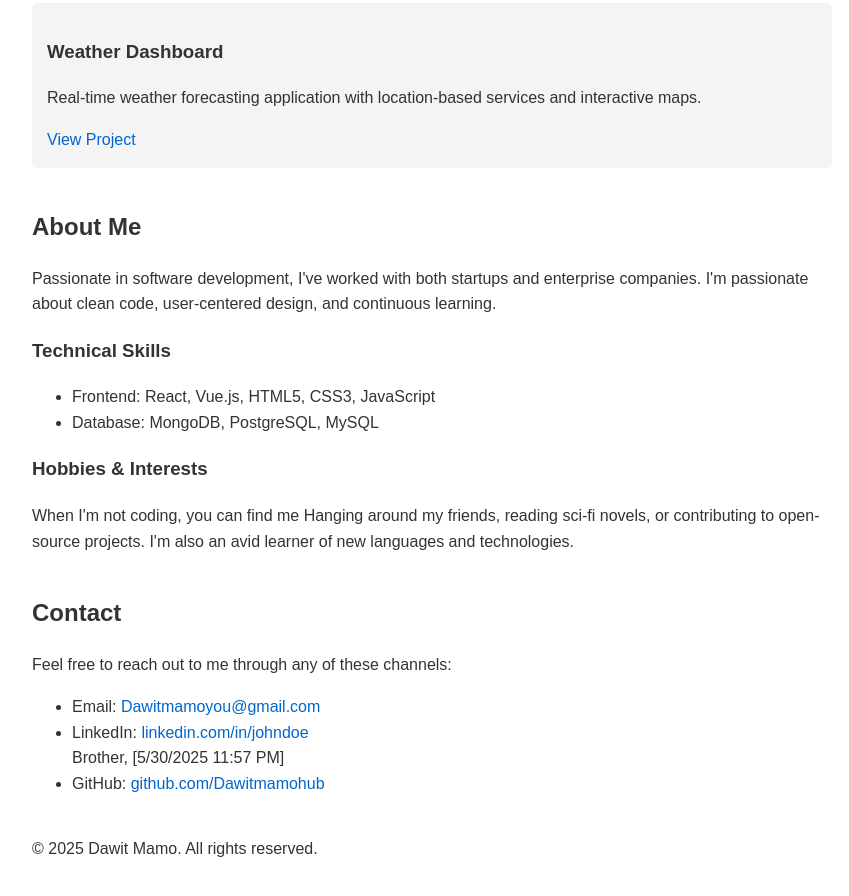
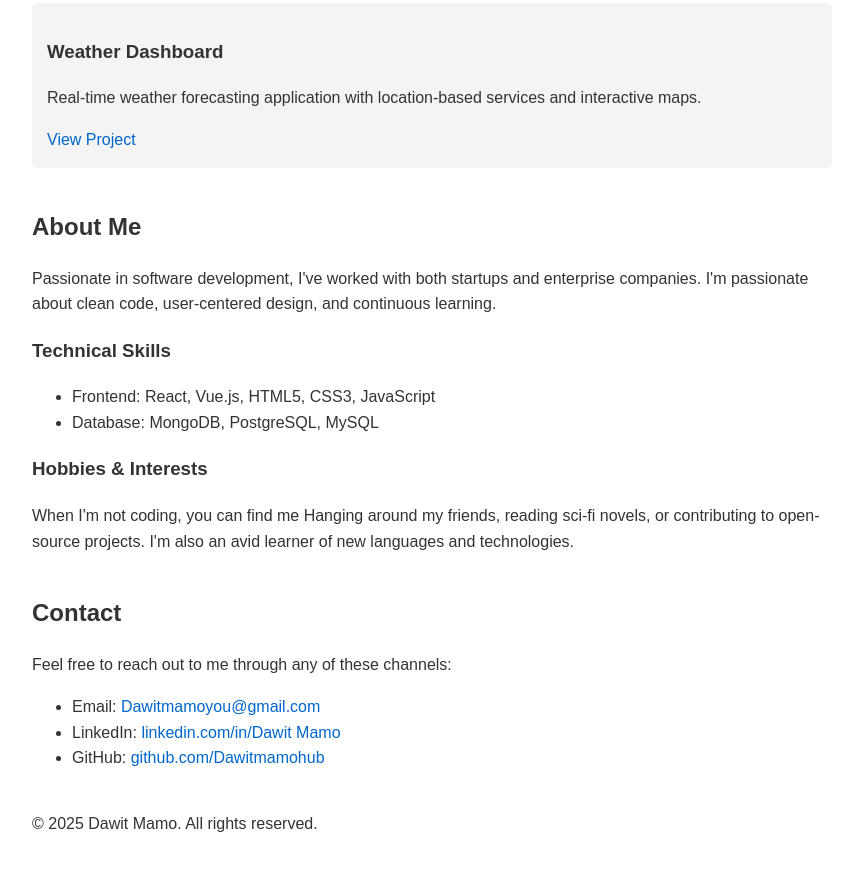
Before and after one commit to Dawitmamohub/My_First_Portfolio, a plain HTML site: page Portfolio/index.html in a window 1280 px wide. Shown: the part 862-1758 px from the top of the page, without its empty margins (208-1057 px from the left). After the commit the page ends 1734 px from the top, so only its background shows below. Drawn offline with Linux system fonts and the light colour scheme.

Commit message:
Update index.html

```diff
--- a/Portfolio/index.html
+++ b/Portfolio/index.html
@@ -100,9 +100,8 @@
         <p>Feel free to reach out to me through any of these channels:</p>
         <ul>
             <li>Email: <a href="DawitMAmoyou@example.com">Dawitmamoyou@gmail.com</a></li>
-            <li>LinkedIn: <a href="https://linkedin.com/in/Dawit Mamo" target="_blank">linkedin.com/in/johndoe</a></li>
+            <li>LinkedIn: <a href="https://linkedin.com/in/Dawit Mamo" target="_blank">linkedin.com/in/Dawit Mamo</a></li>
 
-Brother, [5/30/2025 11:57 PM]
 <li>GitHub: <a href="https://github.com/Dawitmamohub" target="_blank">github.com/Dawitmamohub</a></li>
         </ul>
     </section>
```
